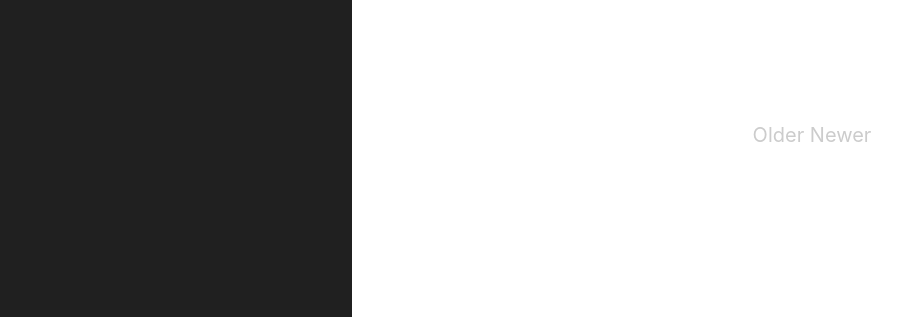
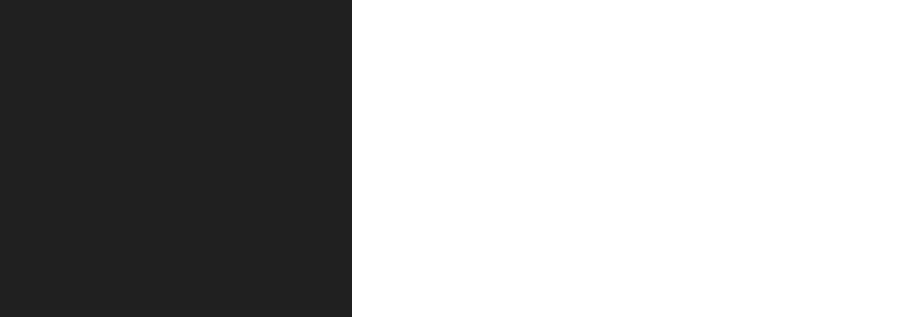
Before and after one commit to SheekhaJ/SheekhaJ.github.io, a Jekyll site: the page built from index.html, in a window 1280 px wide. Shown: the top 317 px of the page, without its empty margins (8-910 px from the left). Built offline with Jekyll 4.4.1, drawn with Linux system fonts in a browser that asks for light colours; nearby versions of some CDN libraries; the list of posts is cut into pages by our own code.

Commit message:
New index.html file according to Hydeout theme

```diff
--- a/index.html
+++ b/index.html
@@ -1,37 +1,4 @@
 ---
-layout: default
+layout: index
 title: Home
 ---
-
-<div class="posts">
-	{% for post in paginator.posts %}
-	<div class="post">
-	  <h1 class="post-title">
-		<a href="{{ post.url }}">
-		  {{ post.title }}
-		</a>
-	  </h1>
-
-	  <span class="post-date">{{ post.date | date_to_string }}</span>
-
-	  {{ post.content }}
-	</div>
-	{% endfor %}
-  </div>
-
-  <div class="pagination">
-	{% if paginator.next_page %}
-	  <a class="pagination-item older" href="{{ site.baseurl }}page{{paginator.next_page}}">Older</a>
-	{% else %}
-	  <span class="pagination-item older">Older</span>
-	{% endif %}
-	{% if paginator.previous_page %}
-	  {% if paginator.page == 2 %}
-		<a class="pagination-item newer" href="{{ site.baseurl }}">Newer</a>
-	  {% else %}
-		<a class="pagination-item newer" href="{{ site.baseurl }}page{{paginator.previous_page}}">Newer</a>
-	  {% endif %}
-	{% else %}
-	  <span class="pagination-item newer">Newer</span>
-	{% endif %}
-  </div>
```
